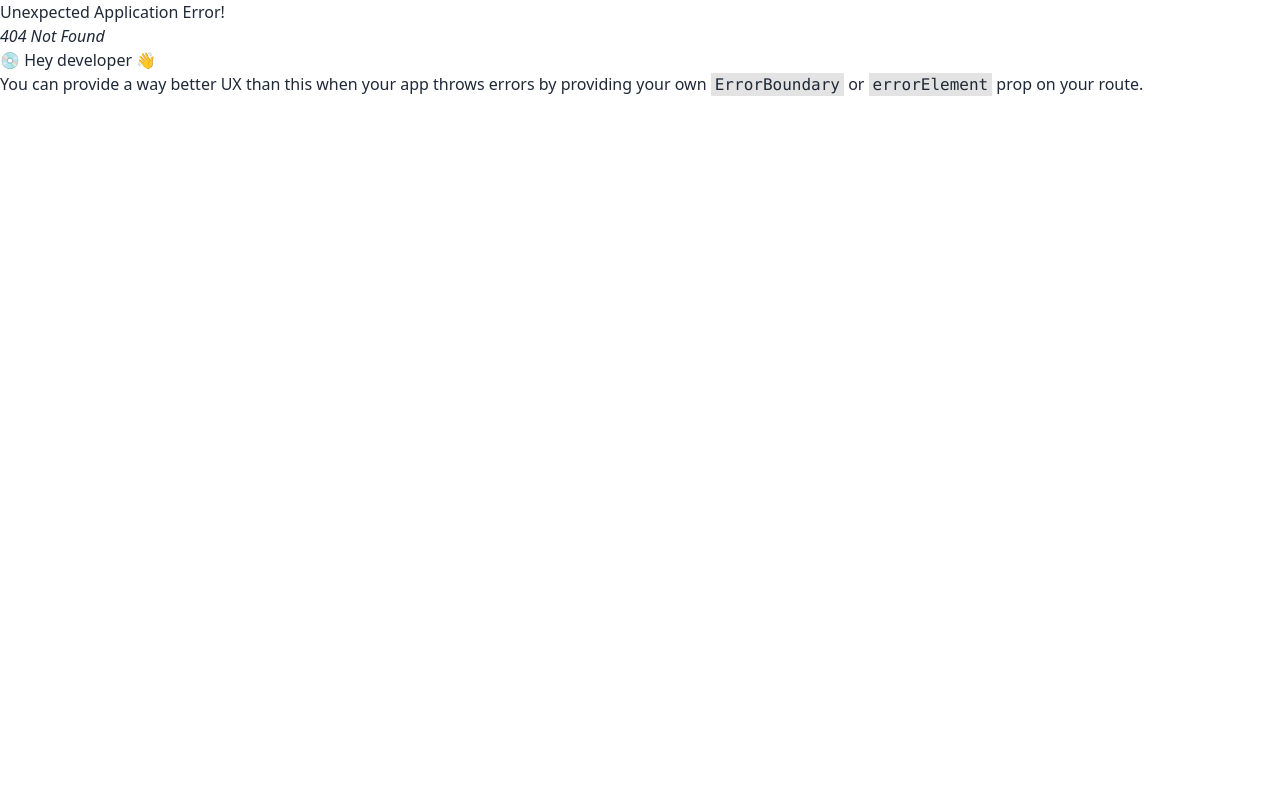
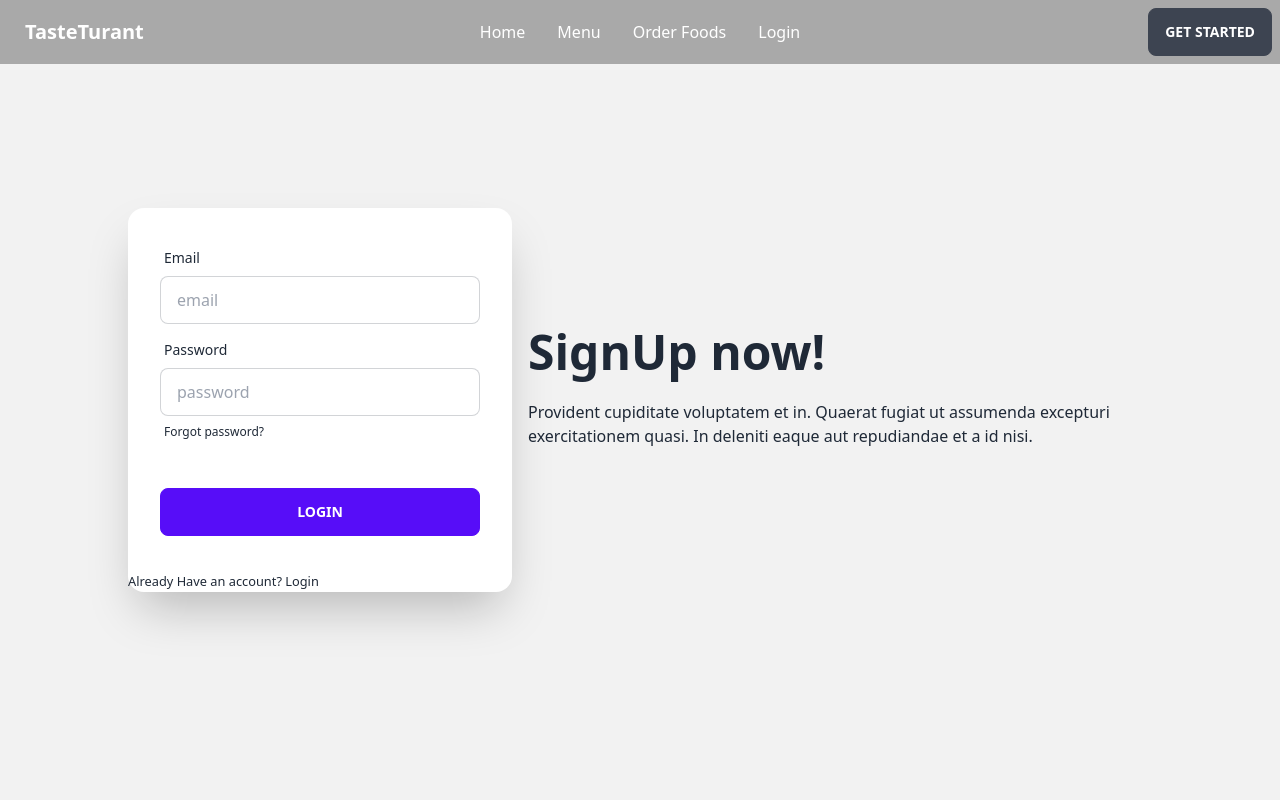
Before and after one commit to Doha0/TasteTurant, a React (Vite) app: page /signup in a window 1280 px wide. Before the commit this address had no page. Shown: the top 800 px of the page. Built offline with nearby package versions, Linux system fonts and the light colour scheme.

Commit message:
login and signup page added

```diff
--- a/package.json
+++ b/package.json
@@ -20,6 +20,7 @@
     "react-parallax": "^3.5.1",
     "react-responsive-carousel": "^3.2.23",
     "react-router-dom": "^6.11.2",
+    "react-simple-captcha": "^9.0.2",
     "react-star-ratings": "^2.3.0",
     "react-tabs": "^6.0.1",
     "sort-by": "^1.2.0",
--- a/src/Hooks/useMenu.jsx
+++ b/src/Hooks/useMenu.jsx
@@ -6,7 +6,7 @@ const useMenu = () => {
     const [loading, setLoading] = useState(true);
 
     useEffect(() => {
-        fetch('menu.json')
+        fetch('http://localhost:5000/menu')
             .then(res => res.json())
             .then(data => {
                 setMenu(data);
--- a/src/Layout/Main.jsx
+++ b/src/Layout/Main.jsx
@@ -1,14 +1,16 @@
 import React from 'react';
-import { Outlet } from 'react-router-dom';
+import { Outlet, useLocation } from 'react-router-dom';
 import Footer from '../Pages/Shared/Footer/Footer';
 import Navbar from '../Pages/Shared/Navbar/Navbar';
 
 const Main = () => {
+    const location = useLocation();
+    const noHeaderFooter = location.pathname.includes('login');
     return (
         <div>
-            <Navbar></Navbar>
+            {noHeaderFooter || <Navbar></Navbar>}
             <Outlet></Outlet>
-            <Footer></Footer>
+            {noHeaderFooter || <Footer></Footer>}
         </div>
     );
 };
--- /dev/null
+++ b/src/Pages/Login/Login.jsx
@@ -0,0 +1,59 @@
+import React from 'react';
+import { Helmet } from 'react-helmet-async';
+import { Link } from 'react-router-dom';
+
+const Login = () => {
+
+    const handleLogin = event => {
+        event.preventDefault();
+        const form = event.target;
+        const email = form.email.value;
+        const password = form.password.value;
+        console.log(email, password);
+
+    }
+
+    return (
+        <>
+            <Helmet>
+                <title>Bistro Boss | Login</title>
+            </Helmet>
+            <div className="hero min-h-screen bg-base-200">
+                <div className="hero-content flex-col md:flex-row-reverse">
+                    <div className="text-center md:w-1/2 lg:text-left">
+                        <h1 className="text-5xl font-bold">Login now!</h1>
+                        <p className="py-6">Provident cupiditate voluptatem et in. Quaerat fugiat ut assumenda excepturi exercitationem quasi. In deleniti eaque aut repudiandae et a id nisi.</p>
+                    </div>
+                    <div className="card md:w-1/2 max-w-sm shadow-2xl bg-base-100">
+                        <form onSubmit={handleLogin} className="card-body">
+                            <div className="form-control">
+                                <label className="label">
+                                    <span className="label-text">Email</span>
+                                </label>
+                                <input type="email" name="email" placeholder="email" className="input input-bordered" />
+                            </div>
+                            <div className="form-control">
+                                <label className="label">
+                                    <span className="label-text">Password</span>
+                                </label>
+                                <input type="password" name="password" placeholder="password" className="input input-bordered" />
+                                <label className="label">
+                                    <a href="#" className="label-text-alt link link-hover">Forgot password?</a>
+                                </label>
+                            </div>
+                            <div className="form-control">
+
+                            </div>
+                            <div className="form-control mt-6">
+                                <input className="btn btn-primary" type="submit" value="Login" />
+                            </div>
+                        </form>
+                        <p><small>New Here? <Link to="/signup">Create an account</Link> </small></p>
+                    </div>
+                </div>
+            </div>
+        </>
+    );
+};
+
+export default Login;
--- a/src/Pages/MenuPage/MenuCategory/MenuCategory.jsx
+++ b/src/Pages/MenuPage/MenuCategory/MenuCategory.jsx
@@ -4,7 +4,7 @@ import Cover from '../../Shared/Cover/Cover';
 import { Link } from 'react-router-dom';
 
 const MenuCategory = ({ items, title, img }) => {
-    console.log(title);
+
     return (
         <div className='pt-12'>
             {
--- a/src/Pages/OrderPage/OrderTab/OrderTab.jsx
+++ b/src/Pages/OrderPage/OrderTab/OrderTab.jsx
@@ -1,8 +1,26 @@
 import React from 'react';
 import FoodCard from '../FoodCard/FoodCard';
+import { Swiper, SwiperSlide } from "swiper/react";
+import { Pagination } from "swiper";
+import "swiper/css";
+import "swiper/css/pagination";
 
 const OrderTab = ({ items }) => {
+    const pagination = {
+        clickable: true,
+        renderBullet: function (index, className) {
+            return '<span class="' + className + '">' + (index + 1) + "</span>";
+        },
+    };
     return (
+        <div >
+
+            <Swiper
+                pagination={pagination}
+                modules={[Pagination]}
+                className="mySwiper"
+            >
+                <SwiperSlide>
                     <div className='grid md:grid-cols-3 gap-10'>
                         {
                             items.map(item => <FoodCard
@@ -11,6 +29,11 @@ const OrderTab = ({ items }) => {
                             ></FoodCard>)
                         }
                     </div>
+
+                </SwiperSlide>
+
+            </Swiper>
+        </div>
     );
 };
 
--- a/src/Pages/Shared/Navbar/Navbar.jsx
+++ b/src/Pages/Shared/Navbar/Navbar.jsx
@@ -7,6 +7,7 @@ const Navbar = () => {
             <li><Link to='/'>Home</Link></li>
             <li><Link to='/menu'>Menu</Link></li>
             <li><Link to='/order/salad'>Order Foods</Link></li>
+            <li><Link to='/login'>Login</Link></li>
         </>
         ;
 
--- /dev/null
+++ b/src/Pages/SignUp/SignUp.jsx
@@ -0,0 +1,59 @@
+import React from 'react';
+import { Helmet } from 'react-helmet-async';
+import { Link } from 'react-router-dom';
+import { loadCaptchaEnginge, LoadCanvasTemplate, LoadCanvasTemplateNoReload, validateCaptcha } from 'react-simple-captcha';
+
+const SignUp = () => {
+    const handleSignUp = event => {
+        event.preventDefault();
+        const form = event.target;
+        const email = form.email.value;
+        const password = form.password.value;
+        console.log(email, password);
+
+    }
+
+    return (
+        <>
+            <Helmet>
+                <title>Bistro Boss | SignUp</title>
+            </Helmet>
+            <div className="hero min-h-screen bg-base-200">
+                <div className="hero-content flex-col md:flex-row-reverse">
+                    <div className="text-center md:w-1/2 lg:text-left">
+                        <h1 className="text-5xl font-bold">SignUp now!</h1>
+                        <p className="py-6">Provident cupiditate voluptatem et in. Quaerat fugiat ut assumenda excepturi exercitationem quasi. In deleniti eaque aut repudiandae et a id nisi.</p>
+                    </div>
+                    <div className="card md:w-1/2 max-w-sm shadow-2xl bg-base-100">
+                        <form onSubmit={handleSignUp} className="card-body">
+                            <div className="form-control">
+                                <label className="label">
+                                    <span className="label-text">Email</span>
+                                </label>
+                                <input type="email" name="email" placeholder="email" className="input input-bordered" />
+                            </div>
+                            <div className="form-control">
+                                <label className="label">
+                                    <span className="label-text">Password</span>
+                                </label>
+                                <input type="password" name="password" placeholder="password" className="input input-bordered" />
+                                <label className="label">
+                                    <a href="#" className="label-text-alt link link-hover">Forgot password?</a>
+                                </label>
+                            </div>
+                            <div className="form-control">
+
+                            </div>
+                            <div className="form-control mt-6">
+                                <input className="btn btn-primary" type="submit" value="Login" />
+                            </div>
+                        </form>
+                        <p><small>Already Have an account? <Link to="/login">Login</Link> </small></p>
+                    </div>
+                </div>
+            </div>
+        </>
+    );
+};
+
+export default SignUp;
--- a/src/Pages/Testimonials/Testimonials.jsx
+++ b/src/Pages/Testimonials/Testimonials.jsx
@@ -13,7 +13,7 @@ const Testimonials = () => {
     const [reviews, setReviews] = useState([]);
 
     useEffect(() => {
-        fetch('reviews.json')
+        fetch('http://localhost:5000/reviews')
             .then(res => res.json())
             .then(data => setReviews(data))
     }, []);
```
Also changed, not shown: src/Routes/Routes.jsx (+10 -0 lines), 1 other file (tests, documents, lock files or other folders). Lines whose indentation alone changed are shown as unchanged.
